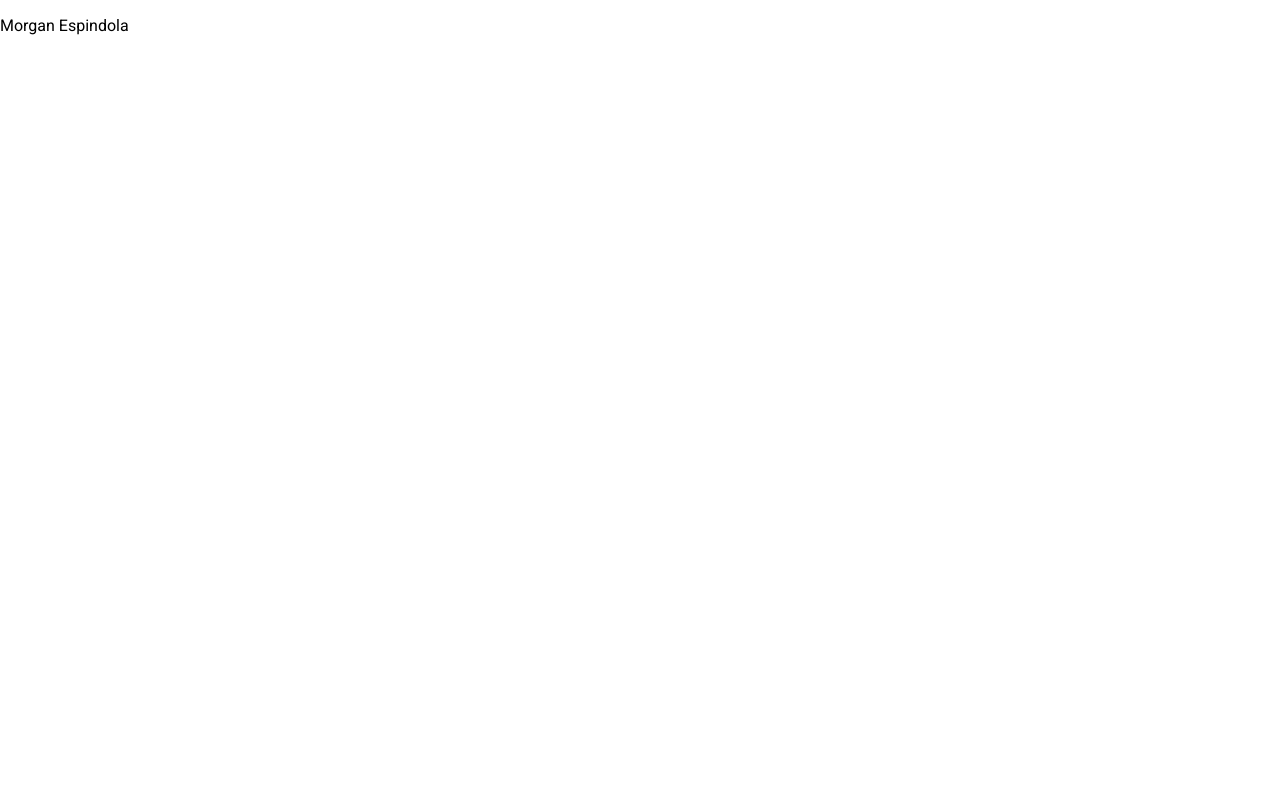
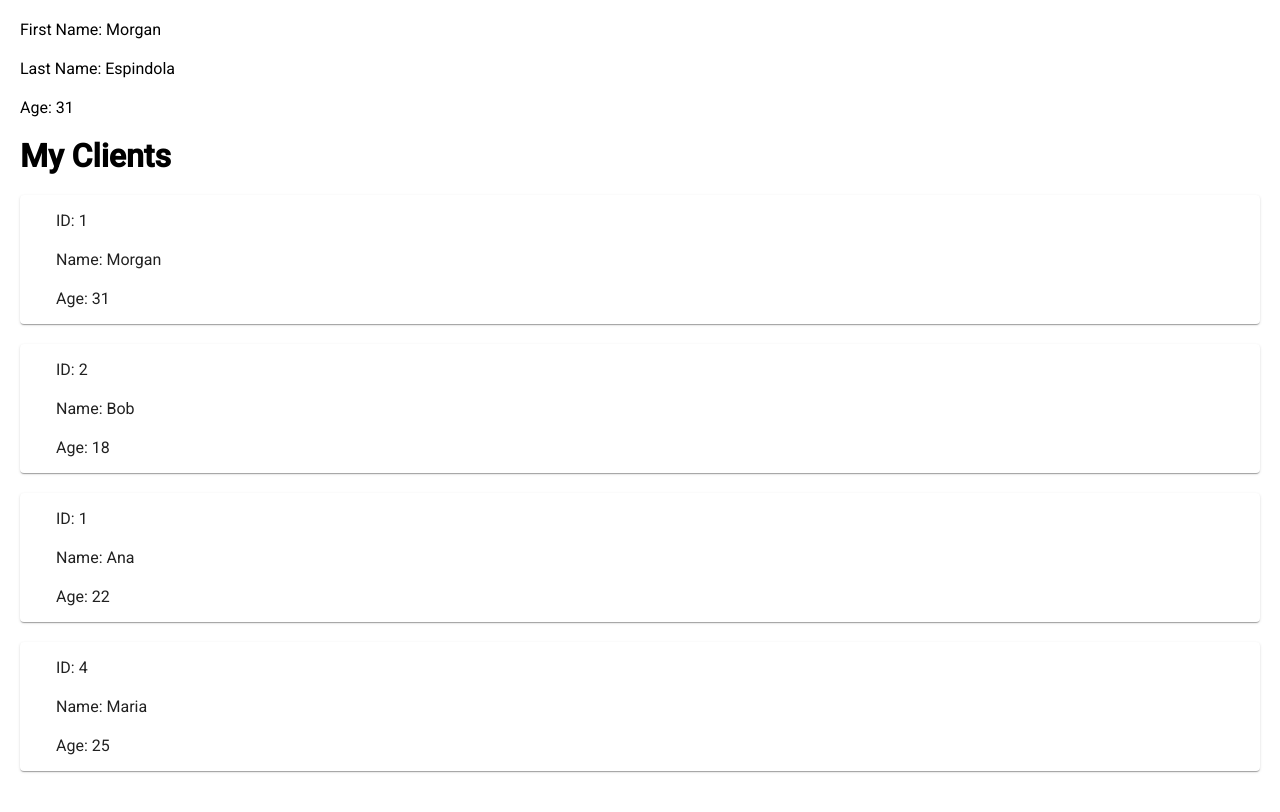
Before and after one commit to mspdl/study--udemy-angular7, an Angular app in the folder communication-app/: page / in a window 1280 px wide. Shown: the top 812 px of the page. Built offline with nearby package versions, Linux system fonts and the light colour scheme.

Commit message:
Input Binding com objetos

```diff
--- a/communication-app/src/app/app.component.html
+++ b/communication-app/src/app/app.component.html
@@ -1 +1,5 @@
-<app-input-binding firstName="Morgan" othername="Espindola"></app-input-binding>
+<app-input-binding
+  firstName="Morgan"
+  lastName="Espindola"
+  [age]="age">
+</app-input-binding>
--- a/communication-app/src/app/app.component.ts
+++ b/communication-app/src/app/app.component.ts
@@ -6,5 +6,5 @@ import { Component } from '@angular/core';
   styleUrls: ['./app.component.css']
 })
 export class AppComponent {
-  title = 'communication-app';
+  age = 31;
 }
--- /dev/null
+++ b/communication-app/src/app/input-binding/client.model.ts
@@ -0,0 +1,5 @@
+export interface Client {
+  id: number,
+  name: string,
+  age: number
+}
--- /dev/null
+++ b/communication-app/src/app/input-binding/client/client.component.html
@@ -0,0 +1,5 @@
+<mat-card>
+  <p>ID: {{client.id}}</p>
+  <p>Name: {{client.name}}</p>
+  <p>Age: {{client.age}}</p>
+</mat-card>
--- /dev/null
+++ b/communication-app/src/app/input-binding/client/client.component.ts
@@ -0,0 +1,18 @@
+import { Component, Input, OnInit } from '@angular/core';
+import { Client } from '../client.model';
+
+@Component({
+  selector: 'app-client',
+  templateUrl: './client.component.html',
+  styleUrls: ['./client.component.css']
+})
+export class ClientComponent implements OnInit {
+
+  @Input() client!: Client;
+
+  constructor() { }
+
+  ngOnInit(): void {
+  }
+
+}
--- a/communication-app/src/app/input-binding/input-binding.component.html
+++ b/communication-app/src/app/input-binding/input-binding.component.html
@@ -1 +1,9 @@
-<p>{{ firstName }} {{ lastName}}</p>
+<p>First Name: {{firstName}}</p>
+<p>Last Name: {{lastName}}</p>
+<p>Age: {{age}}</p>
+
+
+<h1>My Clients</h1>
+<div *ngFor="let client of clients">
+  <app-client [client]="client"></app-client>
+</div>
--- a/communication-app/src/app/input-binding/input-binding.component.ts
+++ b/communication-app/src/app/input-binding/input-binding.component.ts
@@ -1,4 +1,5 @@
 import { Component, Input, OnInit } from '@angular/core';
+import { Client } from './client.model';
 
 @Component({
   selector: 'app-input-binding',
@@ -7,10 +8,20 @@ import { Component, Input, OnInit } from '@angular/core';
 })
 export class InputBindingComponent implements OnInit {
 
-  @Input() firstName: string = '';
-  @Input('othername') lastName: string = '';
+  @Input() firstName!: string;
+  @Input() lastName!: string;
+  @Input() age!: number;
 
-  constructor() { }
+  clients : Client[]
+
+  constructor() {
+    this.clients = [
+      {id: 1, name: "Morgan", age: 31},
+      {id: 2, name: "Bob", age: 18},
+      {id: 1, name: "Ana", age: 22},
+      {id: 4, name: "Maria", age: 25}
+    ]
+  }
 
   ngOnInit(): void {
   }
--- a/communication-app/src/styles.css
+++ b/communication-app/src/styles.css
@@ -1,4 +1,17 @@
 /* You can add global styles to this file, and also import other style files */
 
-html, body { height: 100%; }
-body { margin: 0; font-family: Roboto, "Helvetica Neue", sans-serif; }
+html,
+body {
+  height: 100%;
+}
+
+body {
+  margin: 0;
+  font-family: Roboto, "Helvetica Neue", sans-serif;
+}
+
+p,
+mat-card,
+h1 {
+  margin: 20px;
+}
```
Also changed, not shown: communication-app/src/app/app.module.ts (+9 -5 lines), communication-app/src/app/input-binding/client/client.component.css (added), 1 other file (tests, documents, lock files or other folders).
